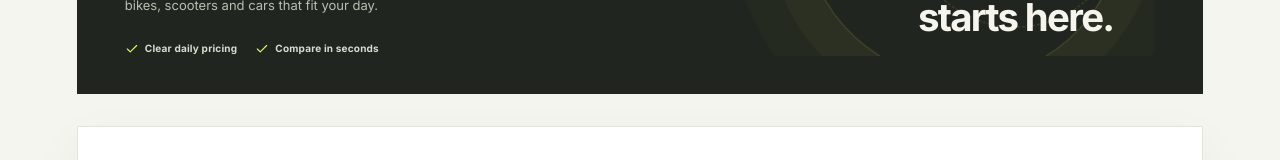
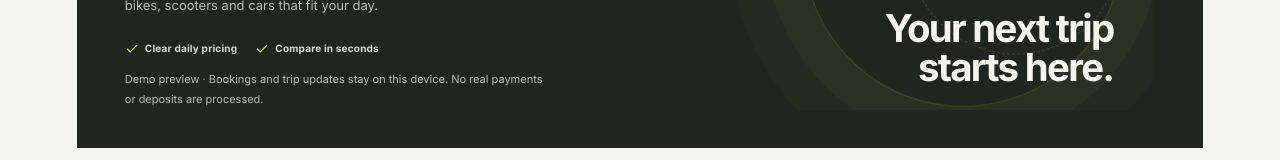
Before and after one commit to Syed-Haseeb97/mobility_03, a Next.js app: page /rent in a window 1280 px wide. Shown: the part 383-543 px from the top of the page. Built offline with nearby package versions, Linux system fonts and the light colour scheme; no server answers.

Commit message:
Keep the public marketplace browsable in demo-only production mode

```diff
--- a/app/rent/page.tsx
+++ b/app/rent/page.tsx
@@ -70,7 +70,9 @@ function RentContent() {
         helmetOption: v.helmetOption, helmetCondition: v.helmetCondition,
         guidelines: v.guidelines, hostNotes: v.hostNotes, status: v.status,
       }));
-      setInventory(formatted);
+      // Unconfigured production intentionally returns no server inventory.
+      // Keep the public preview browsable with the checked-in demo catalogue.
+      setInventory(formatted.length === 0 && !initialStart && !initialEnd ? seedVehicles : formatted);
     } catch (err) {
       console.warn("Unable to load vehicle inventory", err);
       setInventoryError(true);
@@ -121,6 +123,7 @@ function RentContent() {
           <h1 className="page-heading">Find your kind<br /><span>of drive.</span></h1>
           <p className="page-intro">The right ride, at the right price. Fine-tune your search and discover bikes, scooters and cars that fit your day.</p>
           <div className="rent-intro-proof"><span><Check size={14} /> Clear daily pricing</span><span><Check size={14} /> Compare in seconds</span></div>
+          <p className="page-intro" style={{ fontSize: 11, marginTop: 14 }}>Demo preview · Bookings and trip updates stay on this device. No real payments or deposits are processed.</p>
         </div>
         <div className="rent-intro-art" aria-hidden="true">
           <div className="rent-art-orbit rent-art-orbit-a" />
```
